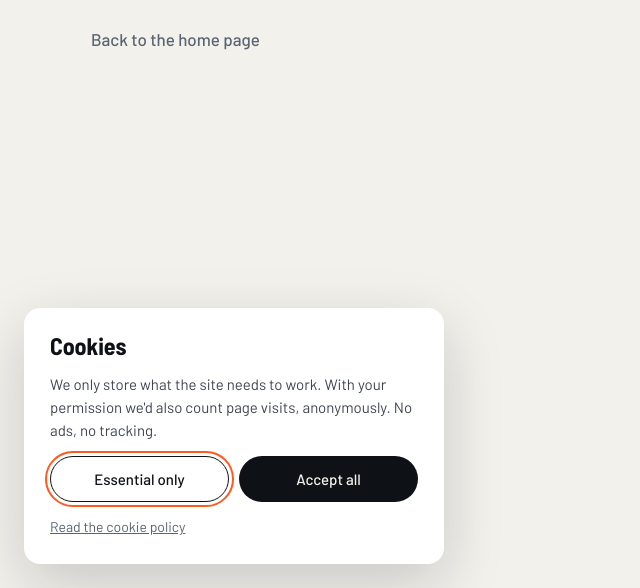
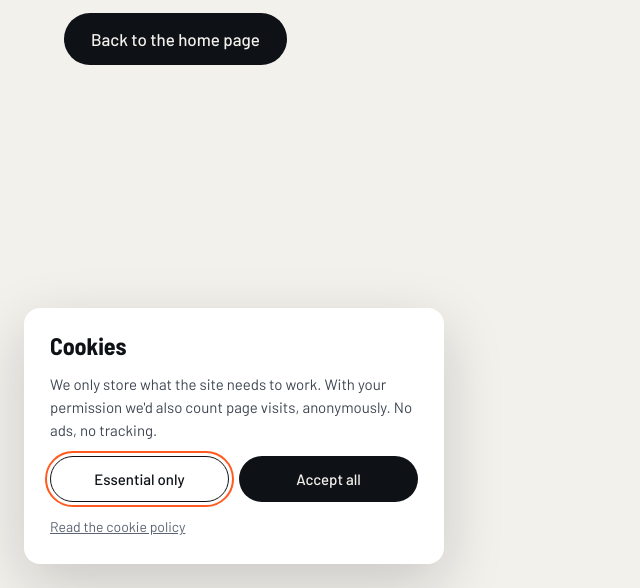
Before and after one commit to seventhaxisrobots/seventh-axis, a website built with Vite: page 404.html in a window 1280 px wide. Shown: the part 212-800 px from the top of the page, without its empty margins (0-640 px from the left). Built offline with nearby package versions, Linux system fonts and the light colour scheme; no server answers.

Commit message:
Fix 404 button

```diff
--- a/404.html
+++ b/404.html
@@ -16,7 +16,7 @@
         <div class="wrap">
           <h1>Out of reach.</h1>
           <p>That page doesn't exist, or it has moved. The arm checked twice.</p>
-          <p><a class="btn btn--dark" href="/">Back to the home page</a></p>
+          <p><a class="btn btn--primary" href="/">Back to the home page</a></p>
         </div>
       </div>
     </main>
```
